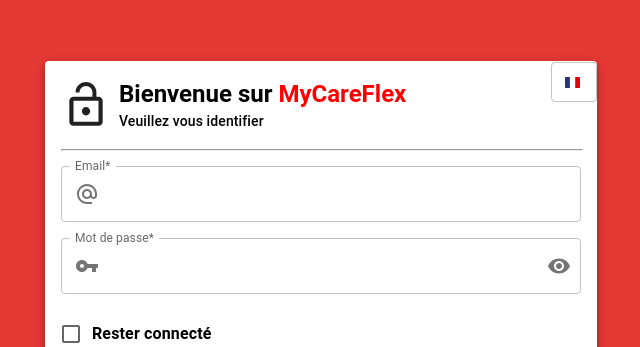
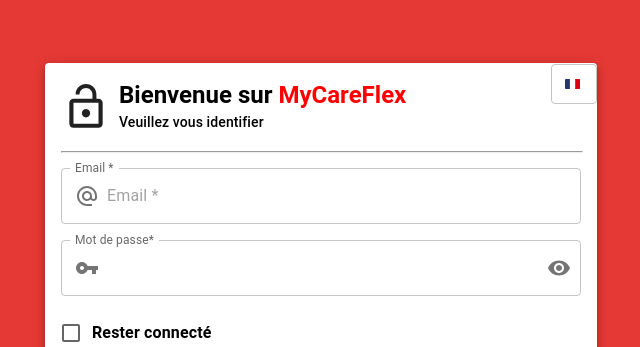
Before and after one commit to mohbens/FormMyCare, a React (Create React App) app: page / in a window 1280 px wide. Shown: the part 145-492 px from the top of the page, without its empty margins (319-959 px from the left). Built offline with nearby package versions, Linux system fonts and the light colour scheme.

Commit message:
(Refactoring ) fixing the email and confirmation fields in Register page , and refactoring the login page with the field components

```diff
--- a/src/components/Fields/IconField.jsx
+++ b/src/components/Fields/IconField.jsx
@@ -13,7 +13,7 @@
 		helperText,
 		onChange,
 	} = props;
-	console.log(error, helperText);
+	// console.log(error, helperText);
 	return (
 		<TextField
 			onChange={onChange}
--- a/src/components/Fields/MyConfirmation.jsx
+++ b/src/components/Fields/MyConfirmation.jsx
@@ -11,7 +11,7 @@
 			onChange={OnChange}
 			Label={t("confirmation") + " *"}
 			Placeholder={t("confirmation") + " *"}
-			Name={t("confirmation")}
+			Name="confirmation"
 			val={Value}
 			Start={<AlternateEmailIcon />}
 			error={Error}
--- a/src/components/Fields/MyEmail.jsx
+++ b/src/components/Fields/MyEmail.jsx
@@ -1,20 +1,20 @@
 import AlternateEmailIcon from "@mui/icons-material/AlternateEmail";
-
 import React from "react";
 import { useTranslation } from "react-i18next";
 import IconField from "./IconField";
 
-export default function MyEmail({ Value, Error, HelperText }) {
+export default function MyEmail({ Value, OnChange, Error, HelperText }) {
 	const { t } = useTranslation();
 	return (
 		<IconField
+			val={Value}
+			onChange={OnChange}
+			error={Error}
+			helperText={HelperText}
 			Label={t("email") + " *"}
 			Placeholder={t("email") + " *"}
-			Name={t("email")}
-			val={Value}
+			Name="email"
 			Start={<AlternateEmailIcon />}
-			error={Error}
-			helperText={HelperText}
 		/>
 	);
 }
--- a/src/components/Fields/MyMobile.jsx
+++ b/src/components/Fields/MyMobile.jsx
@@ -2,22 +2,16 @@
 import IconField from "./IconField";
 import SmartphoneIcon from "@mui/icons-material/Smartphone";
 import { useTranslation } from "react-i18next";
-export default function MyMobile({
-	Value,
-	OnChange,
-	Error,
-	HelperText,
-	isRequired,
-}) {
+
+export default function MyMobile({ Value, OnChange, Error, HelperText }) {
 	const { t } = useTranslation();
-
 	return (
 		<IconField
 			Label={t("mobile") + "*"}
 			Placeholder={t("mobile") + "*"}
-			name={t("mobile")}
+			Name={t("mobile")}
+			val={Value}
 			Start={<SmartphoneIcon />}
-			value={Value}
 			onChange={OnChange}
 			error={Error}
 			helperText={HelperText}
--- a/src/components/Fields/MyPswrd.jsx
+++ b/src/components/Fields/MyPswrd.jsx
@@ -1,11 +1,10 @@
 import React, { useState } from "react";
 import VpnKeyIcon from "@mui/icons-material/VpnKey";
-import IconField from "./IconField";
 import Visibility from "@mui/icons-material/Visibility";
 import VisibilityOff from "@mui/icons-material/VisibilityOff";
 import {
-	Box,
 	FormControl,
+	FormHelperText,
 	IconButton,
 	InputAdornment,
 	InputLabel,
@@ -13,13 +12,14 @@
 } from "@mui/material";
 import { useTranslation } from "react-i18next";
 
-export default function MyPswrd() {
+export default function MyPswrd({ Value, OnChange, Error, HelperText }) {
+	const [showPassword, setShowPassword] = useState(false);
+	const { t } = useTranslation();
+
 	const handleClickShowPassword = () => setShowPassword((show) => !show);
 	const handleMouseDownPassword = (event) => {
 		event.preventDefault();
 	};
-	const [showPassword, setShowPassword] = useState(false);
-	const { t } = useTranslation();
 
 	return (
 		<FormControl sx={{ width: "100%" }} variant="outlined">
@@ -27,10 +27,11 @@
 				{t("psw") + "*"}
 			</InputLabel>
 			<OutlinedInput
+				name="password"
+				value={Value}
+				onChange={OnChange}
+				error={Error}
 				label={t("psw") + "*"}
-				placeholder="Password"
-				name="Password"
-				// label={t("psw") + "*"}
 				type={showPassword ? "text" : "password"}
 				startAdornment={
 					<InputAdornment position="start">
@@ -48,6 +49,11 @@
 					</InputAdornment>
 				}
 			/>
+			{Error && (
+				<FormHelperText id="password-helper-text" error>
+					{HelperText}
+				</FormHelperText>
+			)}
 		</FormControl>
 	);
 }
--- a/src/pages/Login.jsx
+++ b/src/pages/Login.jsx
@@ -2,26 +2,13 @@
 import LockOpenIcon from "@mui/icons-material/LockOpen";
 import "../utils/i18n";
 import PublicPage from "../components/PublicPage.jsx";
-import {
-	Box,
-	Button,
-	Checkbox,
-	FormControlLabel,
-	FormHelperText,
-	IconButton,
-	InputAdornment,
-	InputLabel,
-	OutlinedInput,
-	TextField,
-} from "@mui/material";
-import AlternateEmailIcon from "@mui/icons-material/AlternateEmail";
-import VpnKeyIcon from "@mui/icons-material/VpnKey";
-import FormControl from "@mui/material/FormControl";
-import Visibility from "@mui/icons-material/Visibility";
-import VisibilityOff from "@mui/icons-material/VisibilityOff";
+import { Box, Button, Checkbox, FormControlLabel, Grid } from "@mui/material";
+
 import { Link } from "react-router-dom";
 import { useTranslation } from "react-i18next";
 import "../utils/i18n";
+import MyEmail from "../components/Fields/MyEmail.jsx";
+import MyPswrd from "../components/Fields/MyPswrd.jsx";
 
 export default function Login() {
 	const { t } = useTranslation();
@@ -31,7 +18,6 @@
 	};
 
 	const [values, setValues] = useState(initialValues);
-	const [showPassword, setShowPassword] = useState(false);
 	const [errors, setErrors] = useState({});
 
 	const handleInputChange = (e) => {
@@ -40,11 +26,6 @@
 			...values,
 			[name]: value,
 		});
-	};
-
-	const handleClickShowPassword = () => setShowPassword((show) => !show);
-	const handleMouseDownPassword = (event) => {
-		event.preventDefault();
 	};
 
 	const validate = () => {
@@ -79,7 +60,14 @@
 				}
 				pageTitle="titlePLogin">
 				<Box component="form" onSubmit={handleSubmit}>
-					<TextField
+					<Grid display={"grid"} gridTemplateColumns={"1fr "} gap={2} container>
+						<MyEmail
+							Value={values.email}
+							OnChange={handleInputChange}
+							Error={!!errors.email}
+							HelperText={errors.email}
+						/>
+						{/* <TextField
 						name="email"
 						label={t("email") + "*"}
 						value={values.email}
@@ -96,10 +84,16 @@
 						}}
 						error={!!errors.email}
 						helperText={errors.email}
-					/>
+					/> */}
 
 						<Box>
-						<FormControl sx={{ width: "100%" }} variant="outlined">
+							<MyPswrd
+								Value={values.password}
+								OnChange={handleInputChange}
+								Error={!!errors.password}
+								HelperText={errors.password}
+							/>
+							{/* <FormControl sx={{ width: "100%" }} variant="outlined">
 								<InputLabel htmlFor="outlined-adornment-password">
 									{t("psw") + "*"}
 								</InputLabel>
@@ -131,8 +125,9 @@
 								<FormHelperText id="password-helper-text" error>
 									{errors.password}
 								</FormHelperText>
-						</FormControl>
+							</FormControl> */}
 						</Box>
+					</Grid>
 
 					<Box>
 						<FormControlLabel
--- a/src/pages/Register.jsx
+++ b/src/pages/Register.jsx
@@ -45,7 +45,18 @@
 		{ value: "france", label: t("CountFr"), data: CPFr },
 		{ value: "belgique", label: t("CountBel"), data: CPBl },
 	];
-
+	const handleChange = (e) => {
+		const { name, value } = e.target;
+		console.log(name, value);
+		setValues({
+			...values,
+			[name]: value,
+		});
+		if (name === "email") {
+			const error = validateEmail(value);
+			setErrors({ ...errors, email: error });
+		}
+	};
 	const handleInputChange = (e) => {
 		const { name, value } = e.target;
 		setValues((prevValues) => ({
@@ -54,7 +65,7 @@
 			ville: "",
 			cp: "",
 		}));
-
+		// validate();
 		/////////////////////////////charger les villes
 		const selectedCountry = countries.find(
 			(country) => country.value === value
@@ -83,6 +94,15 @@
 	const [errors, setErrors] = useState({});
 	const NumRegex = /^[0-9]{10,}$/;
 
+	const validateEmail = (email) => {
+		const emailRegex = /^[^\s@]+@[^\s@]+\.[^\s@]+$/;
+		if (!email) {
+			return t("Required");
+		} else if (!emailRegex.test(email)) {
+			return t("InvalidEmail");
+		}
+		return null;
+	};
 	const validate = () => {
 		let temp = {};
 		temp.civilité = values.civilité ? "" : t("Required");
@@ -94,15 +114,19 @@
 		temp.numero = NumRegex.test(values.numero) ? "" : t("Required");
 		temp.adresse = values.adresse ? "" : t("Required");
 		temp.mobile = values.mobile ? "" : t("Required");
-
+		temp.email = values.email ? "" : t("Required");
 		// Email regex
-		const emailRegex = /^[^\s@]+@[^\s@]+\.[^\s@]+$/;
-		temp.email = emailRegex.test(values.email) ? "" : t("InvalidEmail");
+		// const emailRegex = /^[^\s@]+@[^\s@]+\.[^\s@]+$/;
+		// temp.email = emailRegex.test(values.email) ? "" : t("InvalidEmail");
 
 		// Confirmation email
-		temp.confirmation =
-			values.confirmation === values.email ? "" : t("EmailConf");
-
+		if (!values.confirmation) {
+			temp.confirmation = t("Required");
+		} else if (values.confirmation !== values.email) {
+			temp.confirmation = t("EmailConf");
+		} else {
+			temp.confirmation = "";
+		}
 		setErrors(temp);
 
 		return Object.values(temp).every((x) => x === "");
@@ -541,7 +565,7 @@
 
 						<Grid item>
 							<MyMobile
-								value={values.mobile}
+								Value={values.mobile}
 								OnChange={(e) => {
 									const value = e.target.value;
 									if (/^\d{0,13}$/.test(value)) {
@@ -582,11 +606,12 @@
 						<Grid item>
 							<MyEmail
 								Value={values.email}
+								OnChange={handleChange}
 								Error={!!errors.email}
 								HelperText={errors.email}
 							/>
-
-							{/* <TextField
+							{/*
+							<TextField
 								variant="outlined"
 								label={t("email") + "*"}
 								placeholder={t("email")}
@@ -608,6 +633,7 @@
 
 						<Grid item>
 							<MyConfirmation
+								OnChange={handleChange}
 								Value={values.confirmation}
 								Error={!!errors.confirmation}
 								HelperText={errors.confirmation}
```
Also changed, not shown: src/components/Fields/MySelect.jsx (+1 -7 lines). Lines whose indentation alone changed are shown as unchanged.
